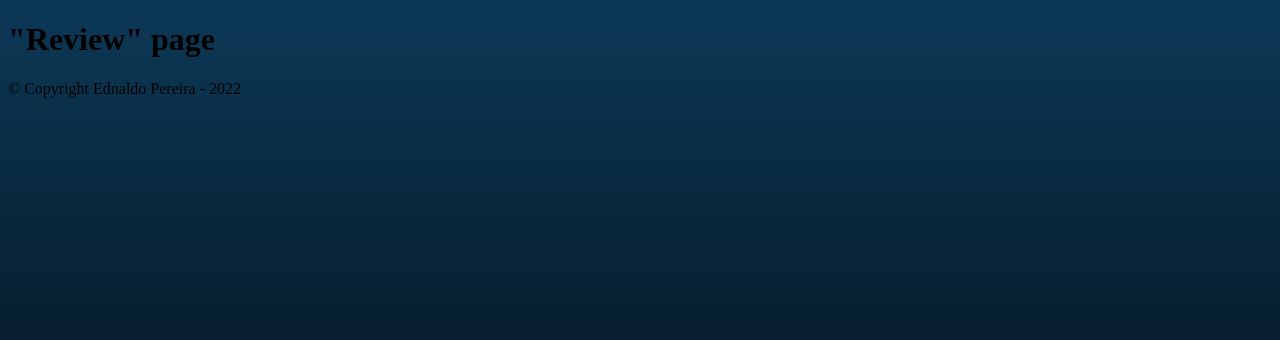
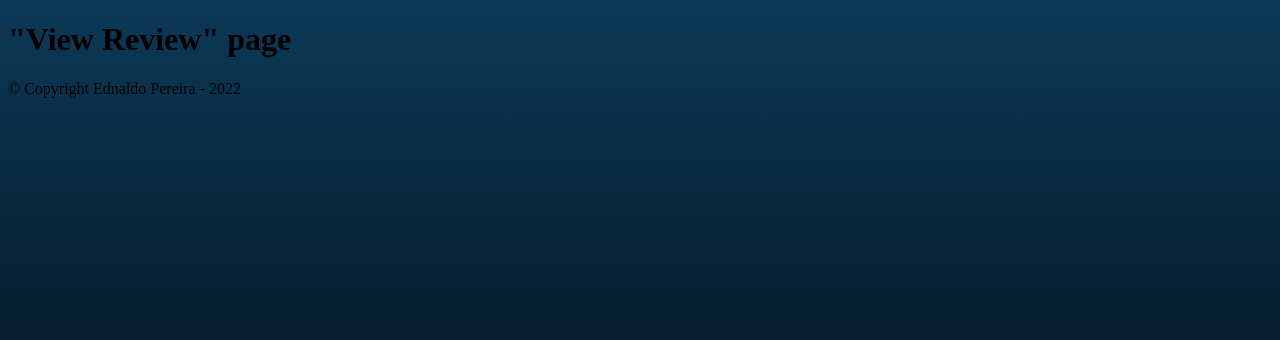
Before and after one commit to th1alexandre/UFMS_ProgWeb, a Django app: page /review in a window 1280 px wide. Shown: the part 88-428 px from the top of the page. Run offline with Django 4.2, Linux system fonts and the light colour scheme.

Commit message:
feat: new page

```diff
--- /dev/null
+++ b/frontend/templates/review_list.html
@@ -0,0 +1,5 @@
+{% extends 'shared/base.html' %}
+{% load static %}
+{% block content %}
+    <h1>"List Reviews" page</h1>
+{% endblock %}
--- a/frontend/templates/review_.html
+++ b/frontend/templates/review_view.html
@@ -1,5 +1,5 @@
 {% extends 'shared/base.html' %}
 {% load static %}
 {% block content %}
-    <h1>"Review" page</h1>
+    <h1>"View Review" page</h1>
 {% endblock %}
--- a/frontend/templates/shared/_header.html
+++ b/frontend/templates/shared/_header.html
@@ -4,7 +4,7 @@
         <nav>
             <ul>
                 <li><a href="{% url 'index' %}">Página inicial</a></li>
-                <li><a href="{% url 'review_' %}">Reviews</a></li>
+                <li><a href="{% url 'review_list' %}">Reviews</a></li>
                 {% if user.is_authenticated %}
                 <li><a href="{% url 'logout' %}">Logout</a></li>
                 {% else %}
--- a/web_routes/urls.py
+++ b/web_routes/urls.py
@@ -4,7 +4,8 @@ from web_routes import views
 
 urlpatterns = [
     path('', views.index, name='index'),
-    path('review', views.review_, name='review_'),
+    path('review', views.review_view, name='review_view'),
+    path('reviews', views.review_list, name='review_list'),
     path('review/edit', views.review_edit, name='review_edit'),
     path('review/new', views.review_new, name='review_new'),
     path('sign-in', views.sign_in, name='sign_in'),
--- a/web_routes/views.py
+++ b/web_routes/views.py
@@ -4,8 +4,11 @@ from django.shortcuts import render, redirect
 def index(request):
     return render(request, 'index.html')
 
-def review_(request):
-    return render(request, 'review_.html')
+def review_view(request):
+    return render(request, 'review_view.html')
+
+def review_list(request):
+    return render(request, 'review_list.html')
 
 def review_edit(request):
     if _authenticated(request):
```
